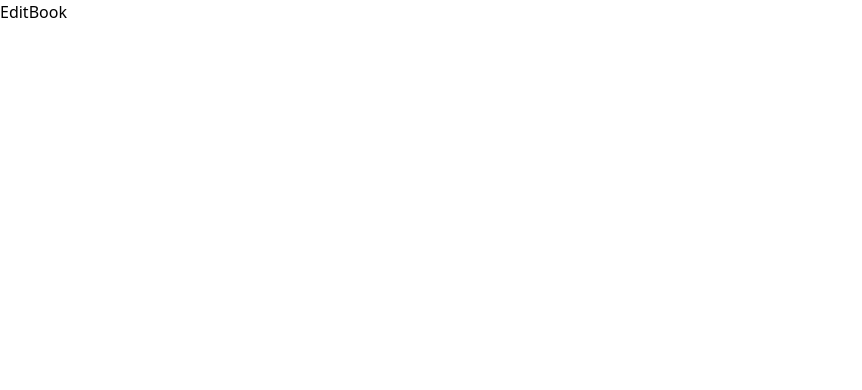
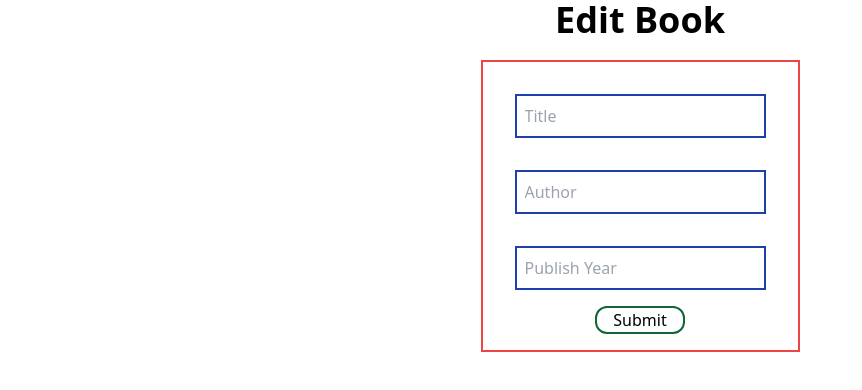
Before and after one commit to Ruturaj2003/bookstore_MERN, a React (Vite) app in the folder frontend/: page /books/edit/1 in a window 1280 px wide. Shown: the top 390 px of the page, without its empty margins (0-862 px from the left). Built offline with nearby package versions, Linux system fonts and the light colour scheme.

Commit message:
Implement Update Functionality

```diff
--- a/frontend/src/components/BackButton.jsx
+++ b/frontend/src/components/BackButton.jsx
@@ -6,7 +6,7 @@ const BackButton = ({ destination = '/' }) => {
     <div className=" flex items-center">
       <Link
         to={destination}
-        className="bg-sky-500 w-16 flex justify-center text-white px-1 py-1 rounded-lg  transition-colors duration-500 hover:bg-sky-800"
+        className="bg-sky-500 w-16 flex justify-center mt-8 text-white px-1 py-1 rounded-lg  transition-colors duration-500 hover:bg-sky-800"
       >
         <BsArrowLeft className="text-2xl"></BsArrowLeft>
       </Link>
--- a/frontend/src/pages/CreateBook.jsx
+++ b/frontend/src/pages/CreateBook.jsx
@@ -26,6 +26,12 @@ const CreateBook = () => {
     });
   };
   return (
+    <>
+      {loading ? (
+        <Spinner></Spinner>
+      ) : (
+        <>
+          <BackButton></BackButton>
           <div className="flex flex-col justify-center items-center">
             <h1 className="text-4xl font-bold mb-5 ">Create Book</h1>
             <form className="border-2 flex flex-col justify-center items-center border-red-500 p-4">
@@ -63,6 +69,9 @@ const CreateBook = () => {
               </button>
             </form>
           </div>
+        </>
+      )}
+    </>
   );
 };
 export default CreateBook;
--- a/frontend/src/pages/EditBook.jsx
+++ b/frontend/src/pages/EditBook.jsx
@@ -1,4 +1,75 @@
+import { useEffect, useState } from 'react';
+import BackButton from '../components/BackButton';
+import Spinner from '../components/Spinner';
+import axios from 'axios';
+import { useNavigate, useParams } from 'react-router-dom';
+
 const EditBook = () => {
-  return <div>EditBook</div>;
+  const [title, setTitle] = useState('');
+  const [author, setAuthor] = useState('');
+  const [publishYear, setPublishYear] = useState('');
+  const [loading, setLoading] = useState(false);
+  const { id } = useParams();
+
+  const navigate = useNavigate();
+
+  const handleSaveBook = (e) => {
+    e.preventDefault();
+    const data = {
+      title,
+      author,
+      publishYear,
+    };
+    setLoading(true);
+    axios.put('http://localhost:5555/books/' + id, data).then(() => {
+      setLoading(false);
+      navigate('/');
+    });
+  };
+  return (
+    <>
+      {loading ? (
+        <Spinner></Spinner>
+      ) : (
+        <div className="flex flex-col justify-center items-center">
+          <h1 className="text-4xl font-bold mb-5 ">Edit Book</h1>
+          <form className="border-2 flex flex-col justify-center items-center border-red-500 p-4">
+            <input
+              value={title}
+              type="text"
+              placeholder="Title"
+              required
+              className="border-2 border-blue-800 p-2 m-4"
+              onChange={(e) => setTitle(e.target.value)}
+            ></input>
+            <input
+              value={author}
+              type="text"
+              placeholder="Author"
+              className="border-2 border-blue-800 p-2 m-4"
+              required
+              onChange={(e) => setAuthor(e.target.value)}
+            ></input>
+            <input
+              value={publishYear}
+              placeholder="Publish Year"
+              className="border-2 border-blue-800 p-2 m-4"
+              type="number"
+              required
+              onChange={(e) => setPublishYear(e.target.value)}
+            ></input>
+
+            <button
+              type="submit"
+              className="border-2 border-green-800 rounded-xl px-4"
+              onClick={handleSaveBook}
+            >
+              Submit
+            </button>
+          </form>
+        </div>
+      )}
+    </>
+  );
 };
 export default EditBook;
```
Lines whose indentation alone changed are shown as unchanged.
